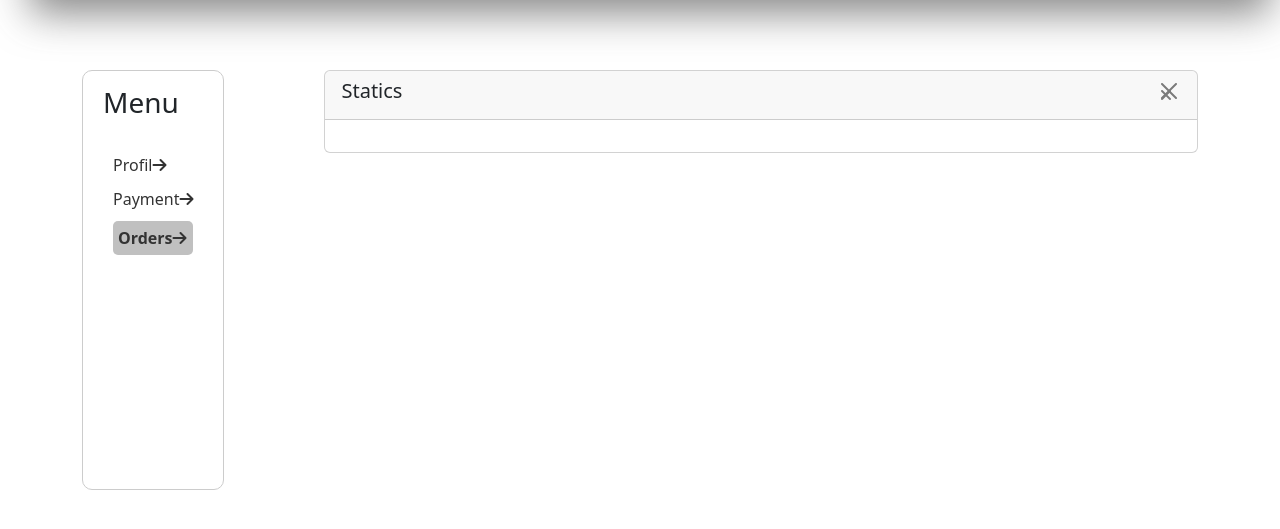
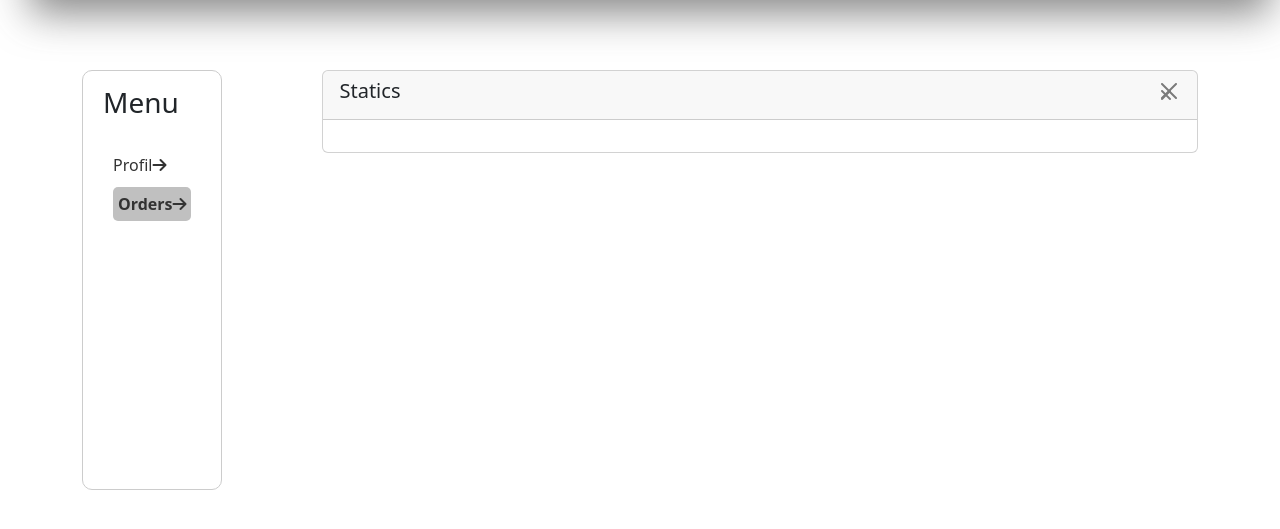
Before and after one commit to gktn-i/ProgLab_8, a PHP site: page /bestellungen.php in a window 1280 px wide. Shown: the part 138-667 px from the top of the page. Run offline with PHP 8.4, Linux system fonts and the light colour scheme.

Commit message:
deleting payment

```diff
--- a/Profil.php
+++ b/Profil.php
@@ -126,7 +126,7 @@
                 </div>
                 <ul class="sidebar-menu">
                 <li><a href="Profil.php?page=Profil" id="profil-tab">Profil<span class="Profil"><i class="fas fa-arrow-right"></i></span></a></li>
-                    <li><a href="payment.php?page=Payment" id="zahlung-tab" class="zahlungsmoeglichkeiten">Payment<span class="arrow"><i class="fas fa-arrow-right"></i></span></a></li>
+
                     <li><a href="bestellungen.php?page=Bestellungen" id="bestellung-tab" class="ordering">Orders<span class="arrow"><i class="fas fa-arrow-right"></i></span></a></li>
                 </ul>
             </aside>
--- a/bestellungen.php
+++ b/bestellungen.php
@@ -9,8 +9,7 @@
         integrity="sha384-QWTKZyjpPEjISv5WaRU9OFeRpok6YctnYmDr5pNlyT2bRjXh0JMhjY6hW+ALEwIH" crossorigin="anonymous">
     <link rel="stylesheet" href="styles.css">
     <link rel="stylesheet" href="https://cdnjs.cloudflare.com/ajax/libs/font-awesome/6.0.0-beta3/css/all.min.css"
-        integrity="sha384-HGSIs4Jxxz+TcNHkzjQ2vsP+T7KwL5lV0Tvz4IvNh7p7bFPU7EsPtcsZYD6GoO5j"
-        crossorigin="anonymous">
+        integrity="sha384-HGSIs4Jxxz+TcNHkzjQ2vsP+T7KwL5lV0Tvz4IvNh7p7bFPU7EsPtcsZYD6GoO5j" crossorigin="anonymous">
     <style>
         .container {
             display: flex;
@@ -36,6 +35,7 @@
             list-style-type: none;
             padding: 20px;
         }
+
         .sidebar-menu li {
             margin-bottom: 10px;
         }
@@ -84,9 +84,11 @@
                     <h3>Menu</h3>
                 </div>
                 <ul class="sidebar-menu">
-                    <li><a href="Profil.php?page=Profil" id="profil-tab">Profil<span class="Profil"><i class="fas fa-arrow-right"></i></span></a></li>
-                    <li><a href="payment.php?page=Payment" id="zahlung-tab" class="zahlungsmoeglichkeiten">Payment<span class="arrow"><i class="fas fa-arrow-right"></i></span></a></li>
-                    <li><a href="bestellungen.php?page=Bestellungen" id="bestellung-tab" class="ordering">Orders<span class="arrow"><i class="fas fa-arrow-right"></i></span></a></li>
+                    <li><a href="Profil.php?page=Profil" id="profil-tab">Profil<span class="Profil"><i
+                                    class="fas fa-arrow-right"></i></span></a></li>
+
+                    <li><a href="bestellungen.php?page=Bestellungen" id="bestellung-tab" class="ordering">Orders<span
+                                class="arrow"><i class="fas fa-arrow-right"></i></span></a></li>
                 </ul>
             </aside>
 
@@ -102,11 +104,11 @@
                         <div class="row">
 
 
-                            </div>
                         </div>
                     </div>
                 </div>
             </div>
+        </div>
     </main>
     </div>
 
```
